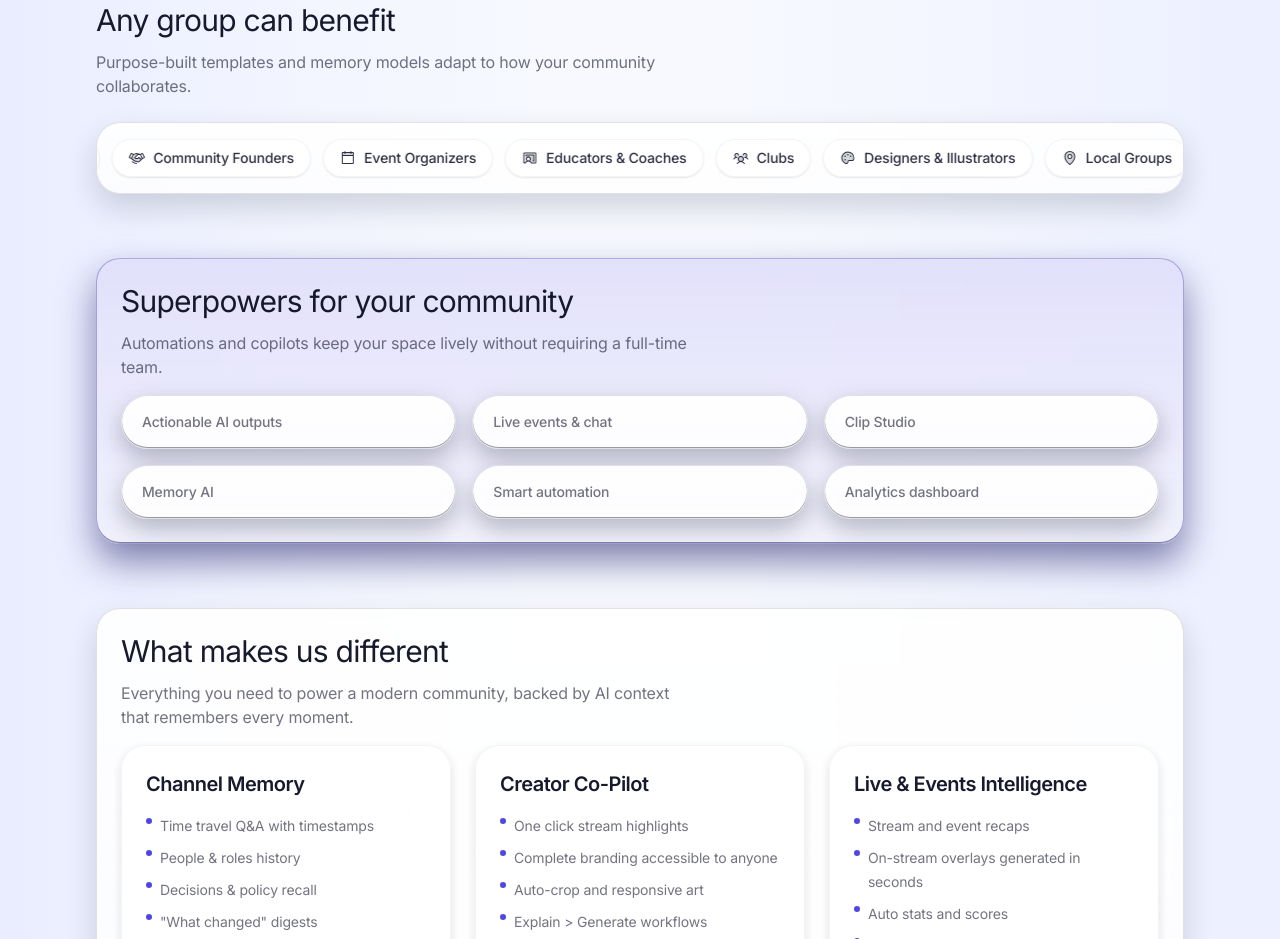
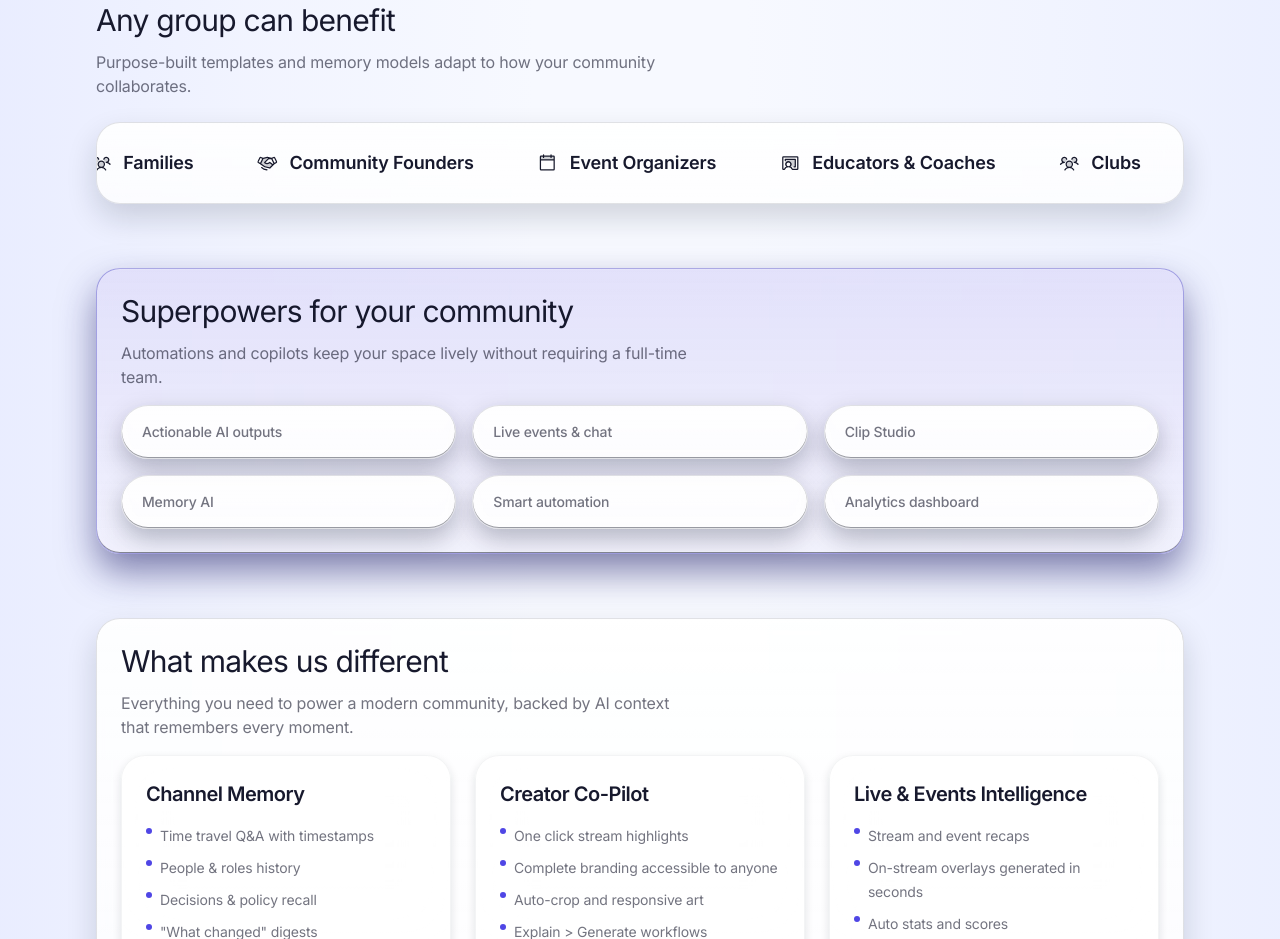
Before and after one commit to JohnGrosso13/capsules-next, a Next.js app: page / in a window 1280 px wide. Shown: the part 960-1899 px from the top of the page. Built offline with nearby package versions, Linux system fonts and the light colour scheme; no server answers.

Commit message:
Carousel: slow down further (60s marquee), remove chip borders/backgrounds and enlarge icons/text; default speed to 'slower' and increase gaps.

```diff
--- a/src/app/globals.css
+++ b/src/app/globals.css
@@ -262,4 +262,7 @@
   .animate-marquee-slow {
     animation: marquee 45s linear infinite;
   }
+  .animate-marquee-slower {
+    animation: marquee 60s linear infinite;
+  }
 }
--- a/src/app/page.tsx
+++ b/src/app/page.tsx
@@ -193,7 +193,7 @@ export default async function HomePage() {
                   collaborates.
                 </p>
               </div>
-              <GroupCarousel items={groupTypes} animate speed="slow" />
+              <GroupCarousel items={groupTypes} animate speed="slower" />
             </section>
 
             <section className="space-y-6" id="superpowers">
--- a/src/components/group-carousel.tsx
+++ b/src/components/group-carousel.tsx
@@ -26,10 +26,10 @@ type Item = string | { label: string; icon?: ItemIcon };
 type GroupCarouselProps = {
   items: Item[];
   animate?: boolean;
-  speed?: "normal" | "slow";
+  speed?: "normal" | "slow" | "slower";
 };
 
-const size = 16;
+const size = 20;
 const weight = "duotone" as const;
 const DEFAULT_ICONS: Record<string, ItemIcon> = {
   Creators: <PencilSimple size={size} weight={weight} />,
@@ -52,7 +52,7 @@ const DEFAULT_ICONS: Record<string, ItemIcon> = {
   "Alumni Networks": <GraduationCap size={size} weight={weight} />,
 };
 
-export function GroupCarousel({ items, animate = false, speed = "slow" }: GroupCarouselProps) {
+export function GroupCarousel({ items, animate = false, speed = "slower" }: GroupCarouselProps) {
   const normalized = items.map((item) =>
     typeof item === "string"
       ? { label: item, icon: DEFAULT_ICONS[item] }
@@ -64,8 +64,14 @@ export function GroupCarousel({ items, animate = false, speed = "slow" }: GroupC
     <div className="glass-panel relative overflow-hidden rounded-3xl p-4">
       <div
         className={cn(
-          "flex min-w-max items-center gap-3",
-          animate ? (speed === "slow" ? "animate-marquee-slow" : "animate-marquee") : "flex-wrap",
+          "flex min-w-max items-center gap-4 md:gap-6",
+          animate
+            ? speed === "slower"
+              ? "animate-marquee-slower"
+              : speed === "slow"
+                ? "animate-marquee-slow"
+                : "animate-marquee"
+            : "flex-wrap",
         )}
         role="list"
         aria-label="Popular group types"
@@ -73,7 +79,7 @@ export function GroupCarousel({ items, animate = false, speed = "slow" }: GroupC
         {doubled.map((entry, index) => (
           <span
             key={`${entry.label}-${index}`}
-            className="rounded-pill border-border/40 bg-surface-elevated/80 text-fg/90 inline-flex items-center gap-2 border px-4 py-2 text-sm font-medium shadow-xs backdrop-blur"
+            className="text-fg inline-flex items-center gap-3 px-4 md:px-5 py-2 md:py-2.5 text-base md:text-lg font-semibold"
             role="listitem"
           >
             {entry.icon ? <span aria-hidden="true">{entry.icon}</span> : null}
```
